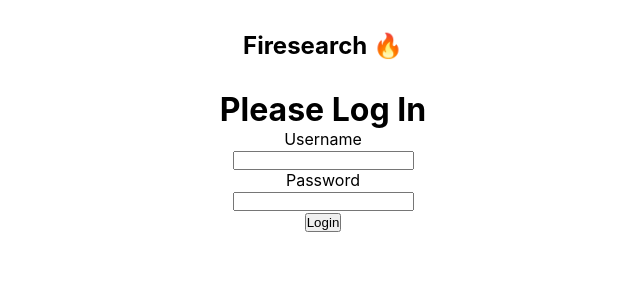
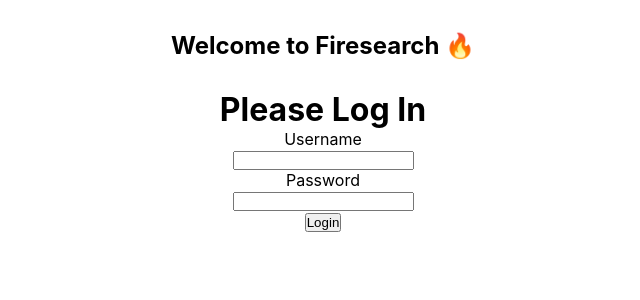
Before and after one commit to randilu/firesearch, a React (Create React App) app: page / in a window 1280 px wide. Shown: the top 300 px of the page, without its empty margins (317-957 px from the left). Built offline with nearby package versions, Linux system fonts and the light colour scheme; no server answers.

Commit message:
Add welocme messsage

```diff
--- a/src/components/Layout/index.tsx
+++ b/src/components/Layout/index.tsx
@@ -12,7 +12,7 @@ export const Layout: FC<LayoutProps> = ({ children }) => (
       <div>Firesearch</div>
     </header> */}
     <div className="brand">
-      <h2>Firesearch 🔥</h2>
+      <h2>Welcome to Firesearch 🔥</h2>
     </div>
     {children}
   </div>
```
